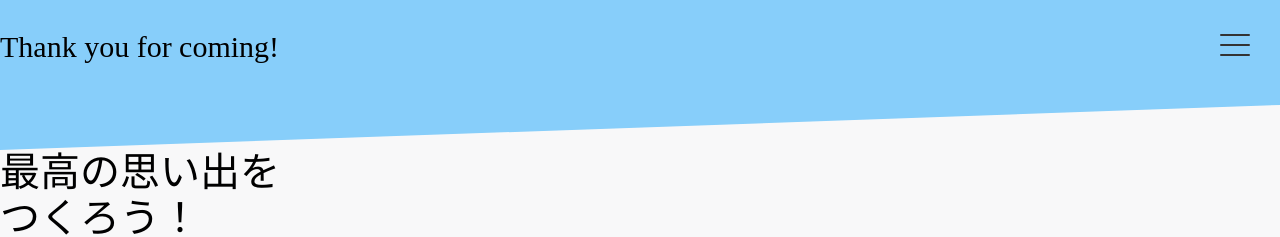
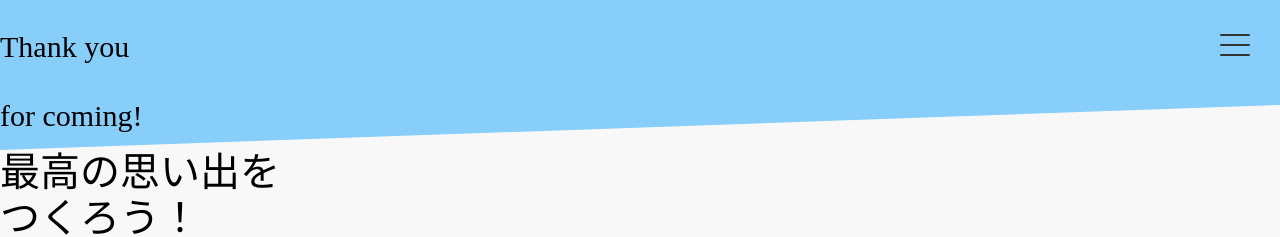
Before and after one commit to kokoro37/kokoriko, a plain HTML site: page index.html in a window 1280 px wide. Shown: the top 237 px of the page. Drawn offline with Linux system fonts and the light colour scheme.

Commit message:
Update index.html

```diff
--- a/index.html
+++ b/index.html
@@ -12,7 +12,7 @@
 
     <header>
     <h1>
-         Thank you for coming!
+         <div class="mimi">Thank you</div><br> <div class="momo">for coming!</div>
     </h1>
 
 </header>
```
